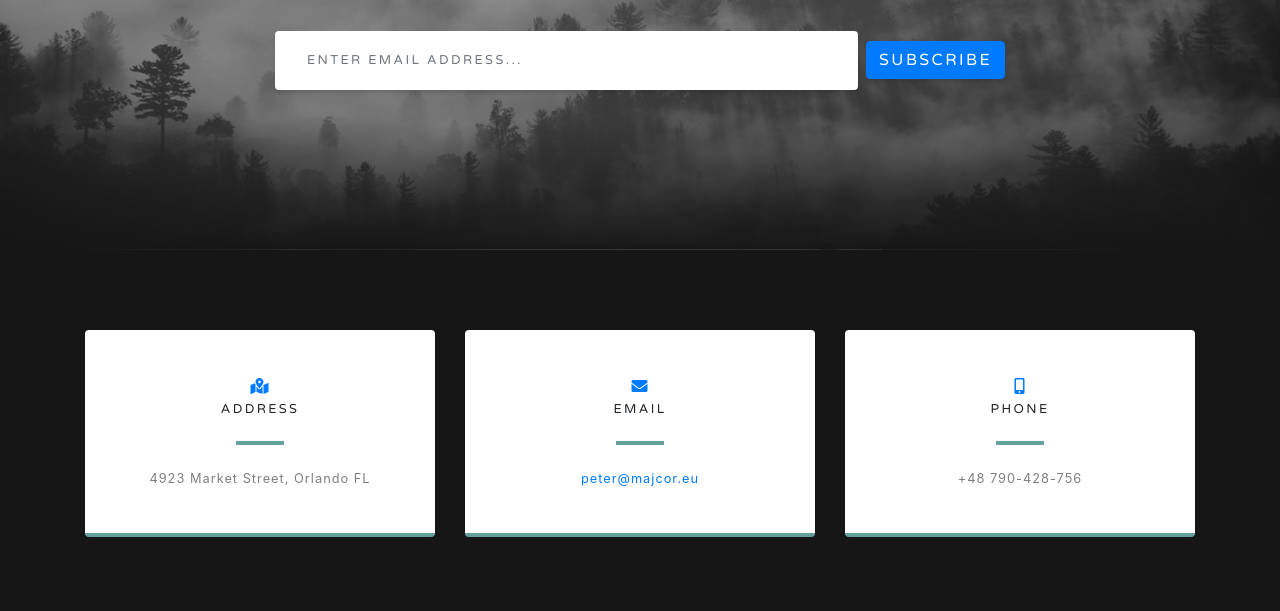
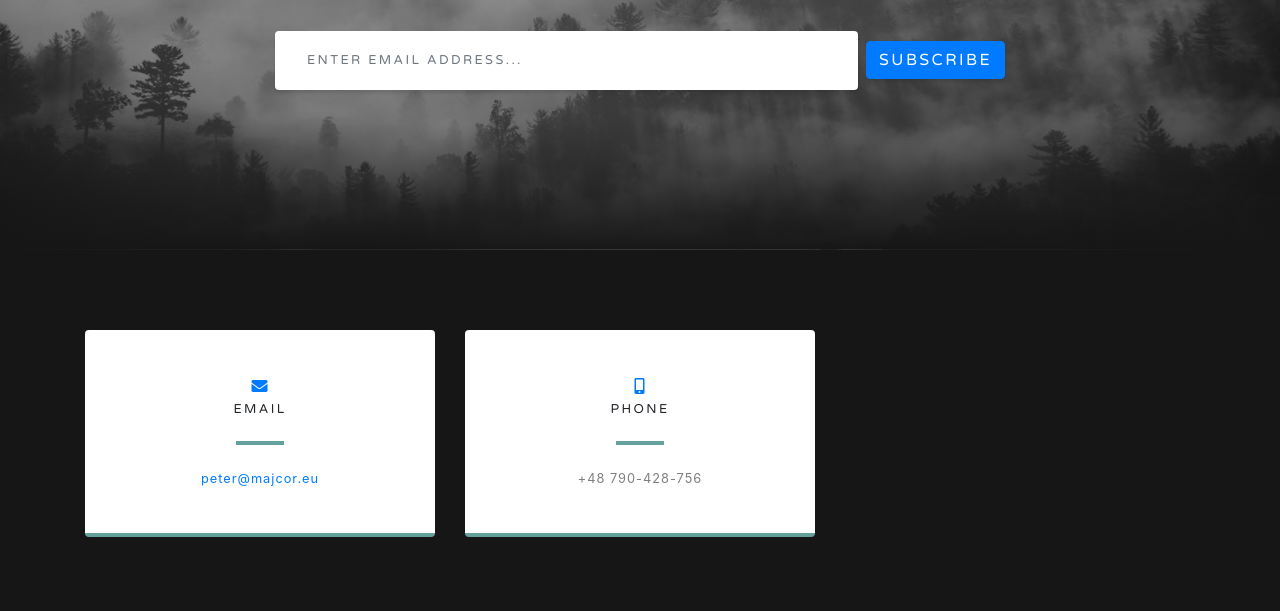
Before and after one commit to Peter-Majewski/grayscale, a website with bundled scripts: page index.html in a window 1280 px wide. Shown: the part 3367-3978 px from the top of the page. Built offline with nearby package versions, Linux system fonts and the light colour scheme.

Commit message:
Update index.html

```diff
--- a/index.html
+++ b/index.html
@@ -158,17 +158,6 @@
         <div class="col-md-4 mb-3 mb-md-0">
           <div class="card py-4 h-100">
             <div class="card-body text-center">
-              <i class="fas fa-map-marked-alt text-primary mb-2"></i>
-              <h4 class="text-uppercase m-0">Address</h4>
-              <hr class="my-4">
-              <div class="small text-black-50">4923 Market Street, Orlando FL</div>
-            </div>
-          </div>
-        </div>
-
-        <div class="col-md-4 mb-3 mb-md-0">
-          <div class="card py-4 h-100">
-            <div class="card-body text-center">
               <i class="fas fa-envelope text-primary mb-2"></i>
               <h4 class="text-uppercase m-0">Email</h4>
               <hr class="my-4">
```
